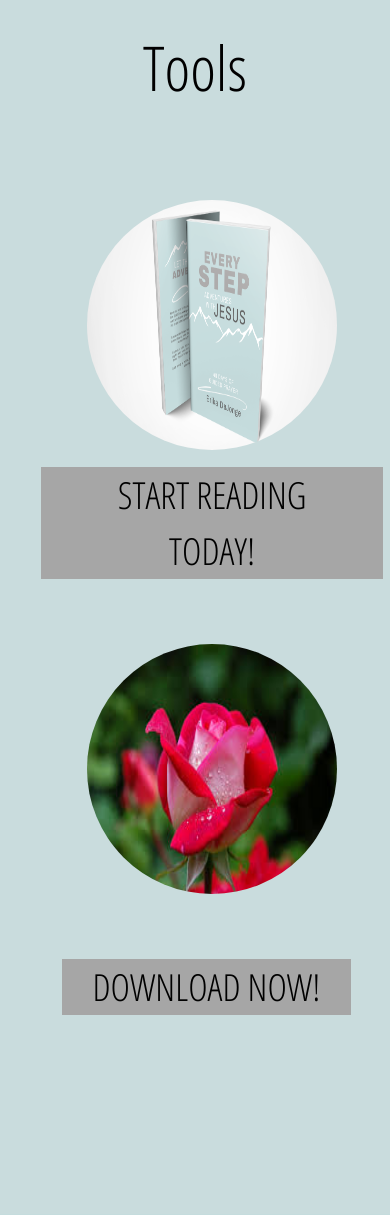
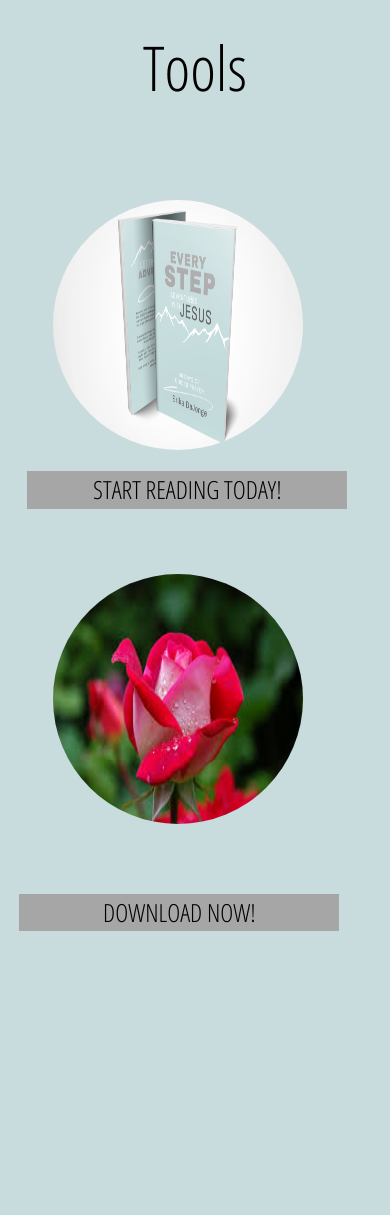
Before and after one commit to ErikaDejonge/Erika_Website, a Django app: page /tools/ in a window 390 px wide. Shown: the part 170-1385 px from the top of the page. Run offline with Django 5.2, Linux system fonts and the light colour scheme.

Commit message:
finishing round testing

```diff
--- a/ErikaApp/templates/main/tools.html
+++ b/ErikaApp/templates/main/tools.html
@@ -37,6 +37,12 @@
         outline: none;
         background: #a6a6a6;
         padding:0 9% 0 9%;
+    }
+    .btn-0{
+        width: 30rem;
+    }
+    .btn-1{
+        width: 30rem;
     }
 
 
@@ -104,9 +110,21 @@
             background: #a6a6a6;
             padding:0 9% 0 9%;
         }
+
+    }
+    @media only screen and (max-width:900px) {
+        .img{
+            margin: auto 5%;
+        }
+        .btn-0{
+            width: 25rem;
+        }
+        .btn-1{
+            width: 25rem;
+        }
     }
 
-    @media screen and (max-width:425px) {
+    @media screen and (max-width:450px) {
         body .container-tools-body{
             overflow: hidden;
             width: 100%;
@@ -145,9 +163,19 @@
             outline: none;
             background: #a6a6a6;
         }
+        .button{
+            font-size: 25px !important;
+        }
+        .btn-0{
+            width: 25rem;
+        }
+        .btn-1{
+            margin-left:-8px !important;
+            width: 25rem;
+        }
 
     }
-    @media screen and (max-width:375px) {
+    @media screen and (max-width:400px) {
         body .container-tools-body{
             overflow: hidden;
             width: 100%;
@@ -161,12 +189,19 @@
         .img{
             margin: auto 5%;
         }
+        .button{
+            font-size: 25px !important;
+        }
+        .btn-0{
+            width: 20rem;
+        }
         .btn-1{
-            margin: auto 5%;
+            margin-left:-8px !important;
+            width: 20rem;
         }
 
     }
-    @media screen and (max-width:325px) {
+    @media screen and (max-width:320px) {
         body .container-tools-body{
             overflow: hidden;
             width: 100%;
@@ -182,6 +217,14 @@
         }
         .btn-1{
             margin: -12% 5%;
+        }
+
+        .btn-0{
+            width: 17rem;
+        }
+        .btn-1{
+            margin-left:-8px !important;
+            width: 17rem;
         }
 
     }
@@ -203,7 +246,7 @@
                         <img class="img1" src="{% static 'images/erika-book.png' %}" alt="">
                     </div>
                     <div class="col-md-4 text">
-                        <button class="button" >START READING TODAY!</button>
+                        <button class="button btn-0" >START READING TODAY!</button>
                     </div>
                     <div class="col-mg-4 py-5 img">
                         <img class="img2" src="{% static 'images/img2.jpeg' %}" alt="">
```
